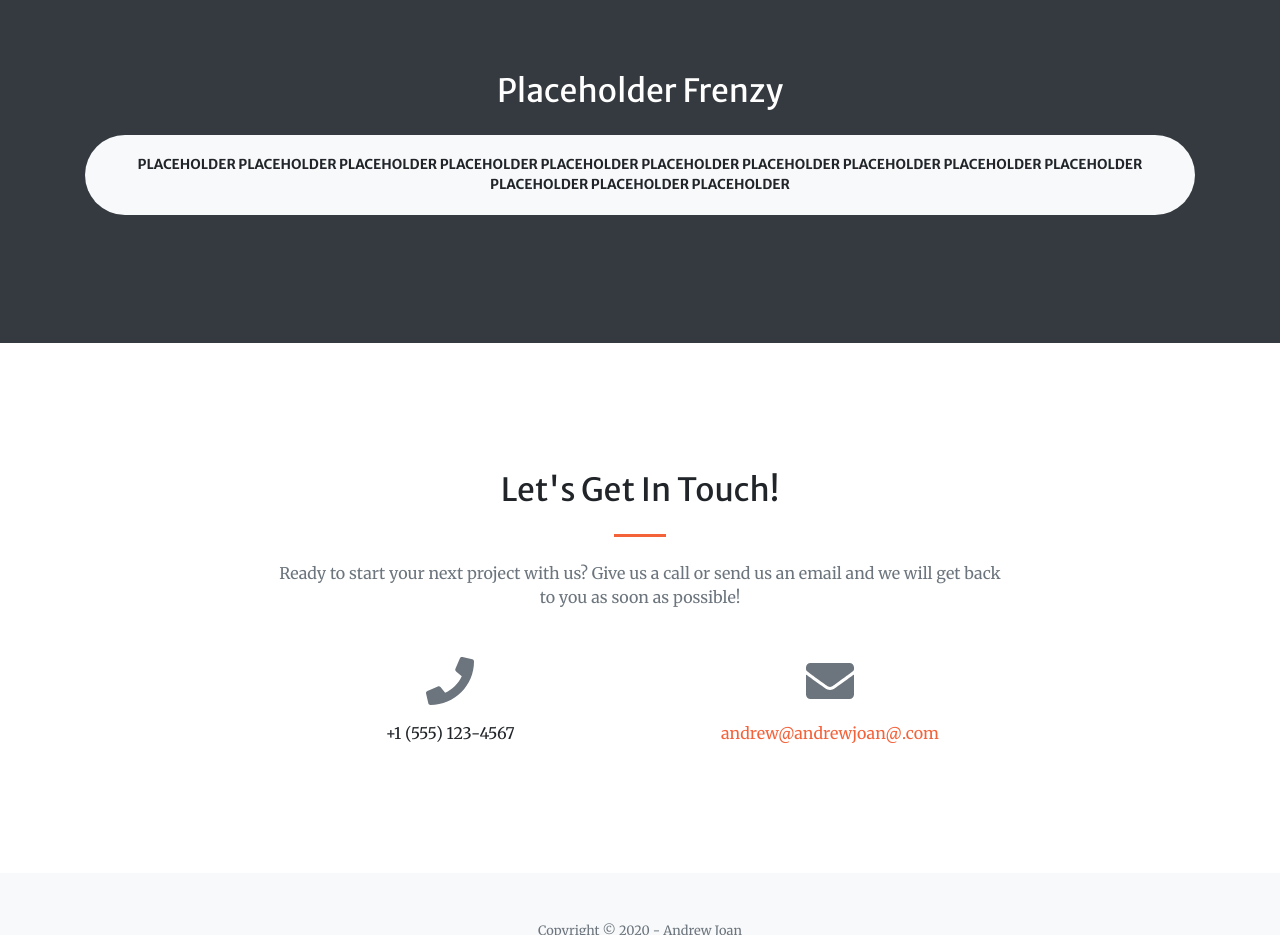
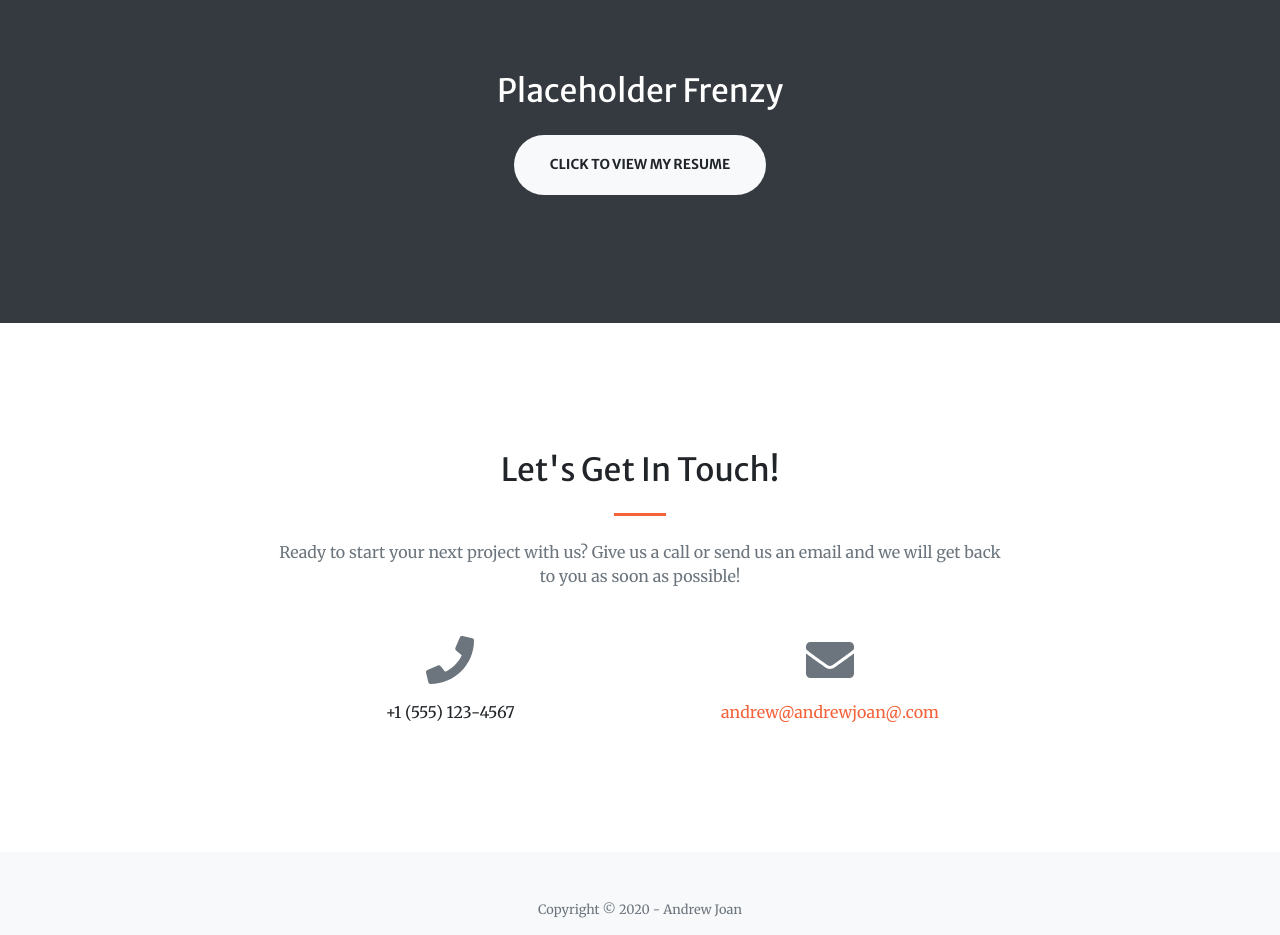
Before and after one commit to poodrew/Personal_Couscous, a plain HTML site: page index.html in a window 1280 px wide. Shown: the part 2340-3275 px from the top of the page. Drawn offline with nearby package versions, Linux system fonts and the light colour scheme.

Commit message:
aNuNuStart

```diff
--- a/index.html
+++ b/index.html
@@ -161,7 +161,7 @@
         <section class="page-section bg-dark text-white">
             <div class="container text-center">
                 <h2 class="mb-4">Placeholder Frenzy</h2>
-                <a class="btn btn-light btn-xl" href="https://startbootstrap.com/themes/creative/">Placeholder Placeholder Placeholder Placeholder Placeholder Placeholder Placeholder Placeholder Placeholder Placeholder Placeholder Placeholder Placeholder </a>
+                <a class="btn btn-light btn-xl" href="https://drive.google.com/file/d/1q2Cy_Pq_1W4GZ_Ra0907_CilgIP_bpz4/view?usp=sharing">Click to view my resume</a>
             </div>
         </section>
         <!-- Contact section-->
```
